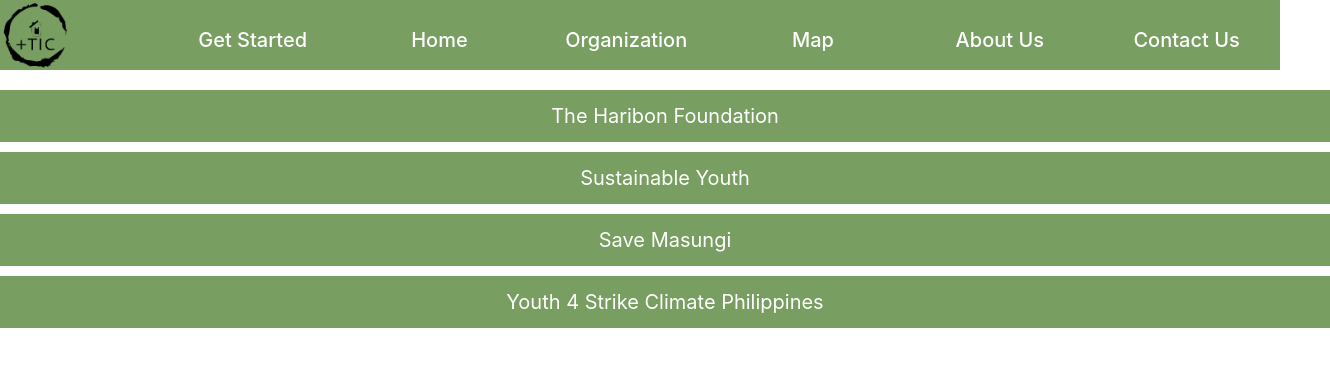
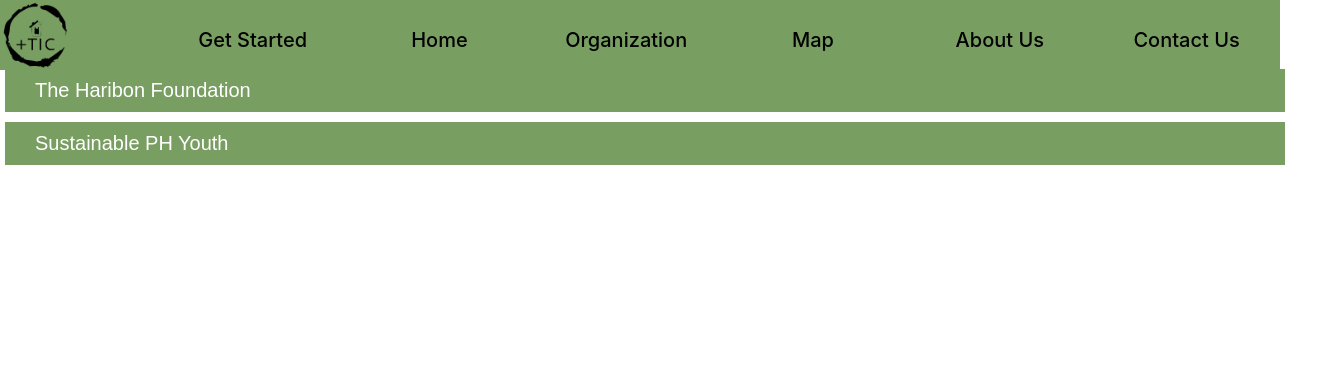
Before and after one commit to Mel77O/plusticc-updated2, a React (Create React App) app in the folder plusticc/: page /organization in a window 1280 px wide. Shown: the top 366 px of the page, 1330 px wide, since content can reach past the window. Built offline with nearby package versions, Linux system fonts and the light colour scheme.

Commit message:
organization

```diff
--- a/plusticc/src/Organization.css
+++ b/plusticc/src/Organization.css
@@ -63,8 +63,8 @@
 
 
   a:link, a:visited {
-    background-color: #789E61;
-    color: white;
+    /* background-color: #789E61; */
+    color: black;
     padding: 14px 25px;
     text-align: center;
     text-decoration: none;
@@ -72,15 +72,46 @@
   }
 
   a:hover, a:active {
-    background-color: #789E61;
+    /* background-color: #789E61; */
+    color: #789E61;
   }
 
 
-  .btn {
+  .popup-container {
     margin-top: 90px;
     text-align: left; /* Optional: Center the content within the div */
     font-size: 20px;
     display: block;
-    width: 100%;
+    width: 50%;
     box-sizing: border-box;
   }
+
+  .popup {
+    position: fixed;
+    top: 0;
+    left: 0;
+    width: 100%;
+    height: 100%;
+    background: rgba(0, 0, 0, 0.5);
+    display: flex;
+    justify-content: center;
+    align-items: center;
+  }
+
+  .popup-content {
+    background: #ffffff;
+    padding: 20px;
+    width: 70%; /* Set a width for the popup content */
+    max-width: 500px; /* Optional: Set a maximum width for responsiveness */
+    position: relative;
+    border-radius: 10px;
+  }
+
+
+  .close {
+    position: absolute;
+    top: 10px;
+    right: 10px;
+    font-size: 40px;
+    cursor: pointer;
+  }
--- a/plusticc/src/Organization.js
+++ b/plusticc/src/Organization.js
@@ -1,55 +1,128 @@
-// Organization.js
-import React from 'react';
+import React, { useState } from 'react';
 import { useNavigate } from 'react-router-dom';
 import './Organization.css'; // Import your CSS file for styling
 import Header from './Header';
-
-
+import Popup from 'reactjs-popup';
+import 'reactjs-popup/dist/index.css';
 
 const Organization = () => {
+  const [popups, setPopups] = useState({
+    haribonPopup: false,
+    sustainableYouthPopup: false,
+    // Add more popups as needed
+  });
 
+  const openPopup = (popupName) => {
+    setPopups((prevPopups) => ({
+      ...prevPopups,
+      [popupName]: true,
+    }));
+  };
+
+  const closePopup = (popupName) => {
+    setPopups((prevPopups) => ({
+      ...prevPopups,
+      [popupName]: false,
+    }));
+  };
 
   return (
     <div>
       <Header />
 
-      <div className='btn'>
-        <a
-          href="https://haribon.org.ph/"
-          target="_blank"
-          type='button'
-          style={{ display: 'block', width: '100%', textAlign: 'center' , marginBottom:'10px'}}
-        >
-          The Haribon Foundation
-        </a>
+      <div style={{ marginTop: '5%' }}>
 
-        <a
-          href="https://sustainableph.org/sustainableph-youth/"
-          target="_blank"
-          type='button'
-          style={{ display: 'block', width: '100%', textAlign: 'center', marginBottom:'10px' }}
-        >
-          Sustainable Youth
-        </a>
+      <button
+        onClick={() => openPopup('haribonPopup')}
+        style={{ textAlign: 'left', borderRadius: '0', padding: '10px', fontSize: '20px' }}
+      >
+        <span style={{ marginLeft: '20px' }}>The Haribon Foundation</span>
+      </button>
 
-        <a
-          href="https://www.instagram.com/savemasungimovt/"
-          target="_blank"
-          type='button'
-          style={{ display: 'block', width: '100%', textAlign: 'center', marginBottom:'10px' }}
-        >
-          Save Masungi
-        </a>
 
-        <a
-          href="https://www.facebook.com/youthstrike4climatePH/"
-          target="_blank"
-          type='button'
-          style={{ display: 'block', width: '100%', textAlign: 'center', marginBottom:'10px' }}
-        >
-          Youth 4 Strike Climate Philippines
-        </a>
-         </div>
+        {popups.haribonPopup && (
+          <div className="popup">
+            <div className="popup-content">
+              <span className="close" onClick={() => closePopup('haribonPopup')}>
+                &times;
+              </span>
+              <br />
+                <div style={{ display: 'flex', justifyContent: 'center', alignItems: 'center' }}>
+                <img src={require("./haribon.png")} alt="Haribon" style={{ width: '20%' }} />
+                </div>
+
+                <div style={{ display: 'flex', alignItems: 'center' }}>
+                  <img src={require("./icon_info.png")} alt="Haribon" style={{ width: '6%', marginLeft: '20px' }} />
+                  <p style={{ marginLeft: '20px' }}>Foundation for the Conservation of Natural Resources Inc.</p>
+                </div>
+
+                <div style={{ display: 'flex', alignItems: 'center' }}>
+                <img src={require("./icon_call.png")} alt="Haribon" style={{ width: '6%', marginLeft: '20px' }} />
+                <a href="tel:+63284211213" target="_blank">+63 2 8421 1213</a>
+                </div>
+
+                <div style={{ display: 'flex', alignItems: 'center' }}>
+                <img src={require("./icon_email.png")} alt="Haribon" style={{ width: '6%', marginLeft: '20px' }} />
+                </div>
+
+
+                <div style={{ display: 'flex', alignItems: 'center' }}>
+                  <img src={require("./icon_www.png")} alt="Haribon" style={{ width: '6%', marginLeft: '20px' }} />
+                  <a href="https://haribon.org.ph/" target="_blank" >https://haribon.org.ph/</a>
+                </div>
+
+          </div>
+        </div>
+      )}
+
+      <button
+        onClick={() => openPopup('sustainableYouthPopup')}
+        style={{ textAlign: 'left', borderRadius: '0', padding: '10px', fontSize: '20px' }}
+      >
+        <span style={{ marginLeft: '20px' }}>Sustainable PH Youth</span>
+      </button>
+
+
+        {popups.sustainableYouthPopup && (
+          <div className="popup">
+            <div className="popup-content">
+              <span className="close" onClick={() => closePopup('sustainableYouthPopup')}>
+                &times;
+              </span>
+              <br />
+                <div style={{ display: 'flex', justifyContent: 'center', alignItems: 'center' }}>
+                <img src={require("./sustainableYouth.png")} alt="Haribon" style={{ width: '30%' }} />
+                </div>
+
+                <div style={{ display: 'flex', alignItems: 'center' }}>
+                  <img src={require("./icon_info.png")} alt="Haribon" style={{ width: '6%', marginLeft: '20px' }} />
+                  <p style={{ marginLeft: '20px' }}>Provide an Avenue to Empower the Filipino Youth</p>
+                </div>
+
+                <div style={{ display: 'flex', alignItems: 'center' }}>
+                  <img src={require("./icon_call.png")} alt="Haribon" style={{ width: '6%', marginLeft: '20px' }} />
+                  <a href="tel:+63284211213" target="_blank"></a>
+                </div>
+
+                <div style={{ display: 'flex', alignItems: 'center' }}>
+                  <img src={require("./icon_email.png")} alt="Haribon" style={{ width: '6%', marginLeft: '20px' }} />
+                  <a href="mailto:learn2lead@sustainableph.org">learn2lead@sustainableph.org</a>
+                </div>
+
+                <div style={{ display: 'flex', alignItems: 'center' }}>
+                  <img src={require("./icon_www.png")} alt="Haribon" style={{ width: '6%', marginLeft: '20px' }} />
+                  <a href="https://sustainableph.org/sustainableph-youth/" target="_blank" >https://sustainableph.org/sustainableph-youth/</a>
+                </div>
+
+      {/* Content for the other popup */}
+    </div>
+  </div>
+)}
+
+{/* Add more buttons and corresponding popups as needed */}
+
+
+        </div>
         </div>
 
   );
```
